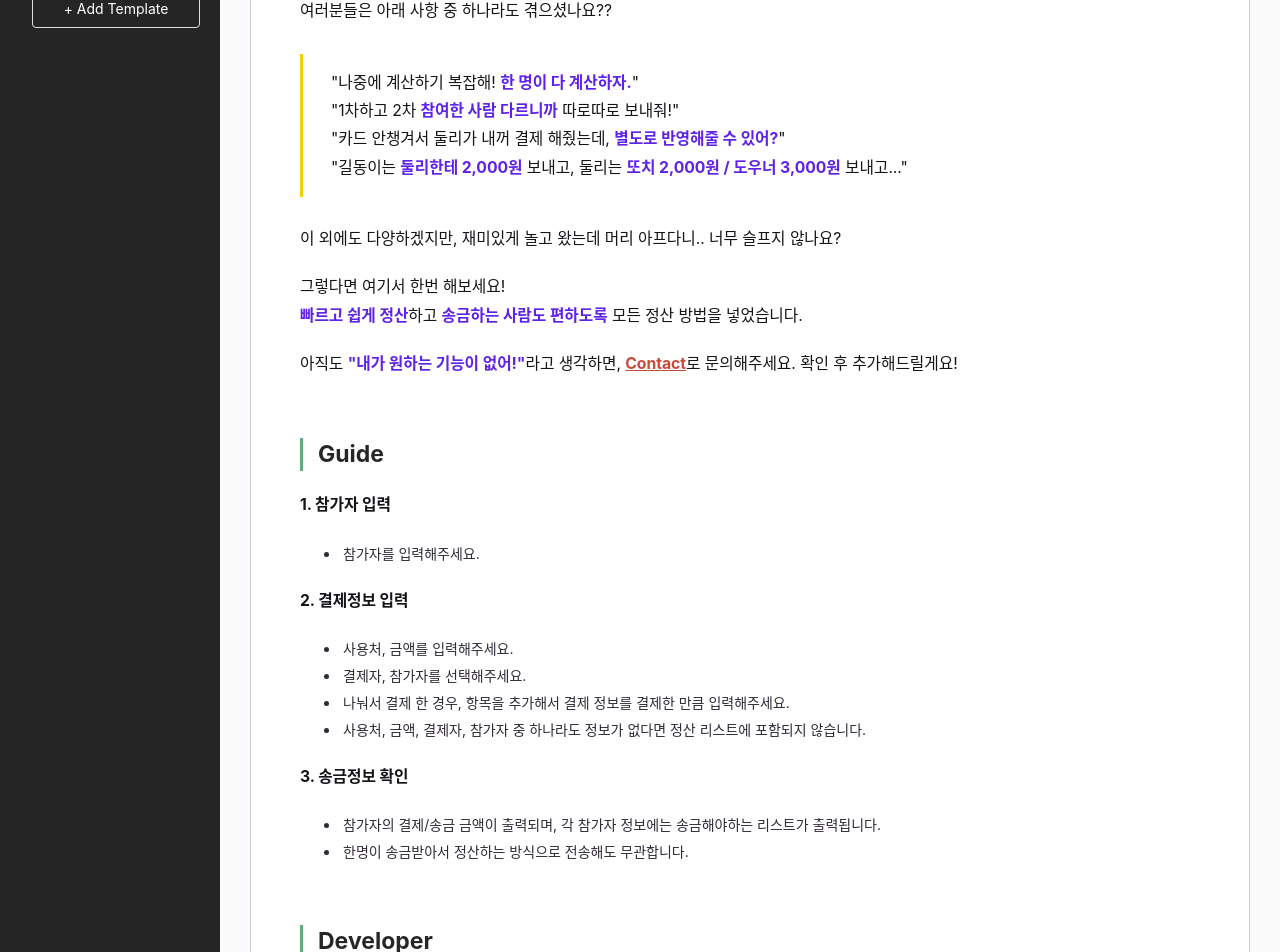
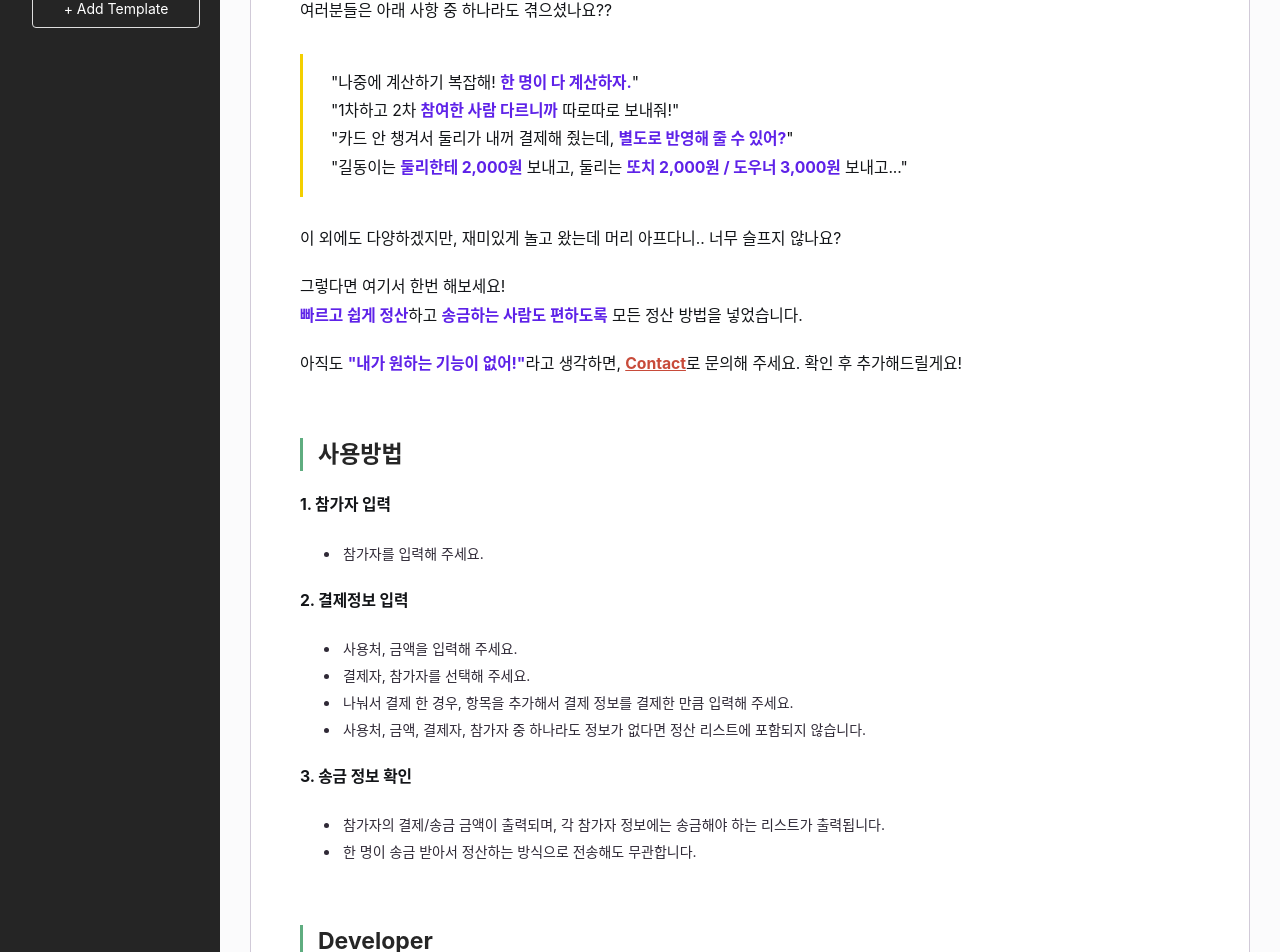
Before and after one commit to minhyeong-jang/dutch-pay, a React (Create React App) app: page / in a window 1280 px wide. Shown: the part 220-1172 px from the top of the page. Built offline with nearby package versions, Linux system fonts and the light colour scheme.

Commit message:
fix: 맞춤법, 띄어쓰기 수정

```diff
--- a/src/modules/about/containers/AboutContainer.tsx
+++ b/src/modules/about/containers/AboutContainer.tsx
@@ -6,13 +6,13 @@ import { ContentHeader, ContentWrap } from '../../shared/components/Content';
 const markdown = `
 # 우리 더치페이 하자!
 
-간단한 술자리부터 여행까지! 모임을 편하게 정산 해봅시다~
+간단한 술자리부터 여행까지! 모임을 편하게 정산해 봅시다~
 
 여러분들은 아래 사항 중 하나라도 겪으셨나요??
 
 > "나중에 계산하기 복잡해! \`한 명이 다 계산하자.\`"
 > "1차하고 2차 \`참여한 사람 다르니까\` 따로따로 보내줘!"
-> "카드 안챙겨서 둘리가 내꺼 결제 해줬는데, \`별도로 반영해줄 수 있어?\`"
+> "카드 안 챙겨서 둘리가 내꺼 결제해 줬는데, \`별도로 반영해 줄 수 있어?\`"
 > "길동이는 \`둘리한테 2,000원\` 보내고, 둘리는 \`또치 2,000원 / 도우너 3,000원\` 보내고..."
 
 이 외에도 다양하겠지만, 재미있게 놀고 왔는데 머리 아프다니.. 너무 슬프지 않나요?
@@ -20,25 +20,25 @@ const markdown = `
 그렇다면 여기서 한번 해보세요!
 \`빠르고 쉽게 정산\`하고 \`송금하는 사람도 편하도록\` 모든 정산 방법을 넣었습니다.
 
-아직도 \`"내가 원하는 기능이 없어!"\`라고 생각하면, [Contact](https://minhyeong-jang.github.io/contact)로 문의해주세요. 확인 후 추가해드릴게요!
+아직도 \`"내가 원하는 기능이 없어!"\`라고 생각하면, [Contact](https://minhyeong-jang.github.io/contact)로 문의해 주세요. 확인 후 추가해드릴게요!
 
-## Guide
+## 사용방법
 
 **1. 참가자 입력**
 
-- 참가자를 입력해주세요.
+- 참가자를 입력해 주세요.
 
 **2. 결제정보 입력**
 
-- 사용처, 금액를 입력해주세요.
-- 결제자, 참가자를 선택해주세요.
-- 나눠서 결제 한 경우, 항목을 추가해서 결제 정보를 결제한 만큼 입력해주세요.
+- 사용처, 금액을 입력해 주세요.
+- 결제자, 참가자를 선택해 주세요.
+- 나눠서 결제 한 경우, 항목을 추가해서 결제 정보를 결제한 만큼 입력해 주세요.
 - 사용처, 금액, 결제자, 참가자 중 하나라도 정보가 없다면 정산 리스트에 포함되지 않습니다.
 
-**3. 송금정보 확인**
+**3. 송금 정보 확인**
 
-- 참가자의 결제/송금 금액이 출력되며, 각 참가자 정보에는 송금해야하는 리스트가 출력됩니다.
-- 한명이 송금받아서 정산하는 방식으로 전송해도 무관합니다.
+- 참가자의 결제/송금 금액이 출력되며, 각 참가자 정보에는 송금해야 하는 리스트가 출력됩니다.
+- 한 명이 송금 받아서 정산하는 방식으로 전송해도 무관합니다.
 
 ## Developer
 
```
